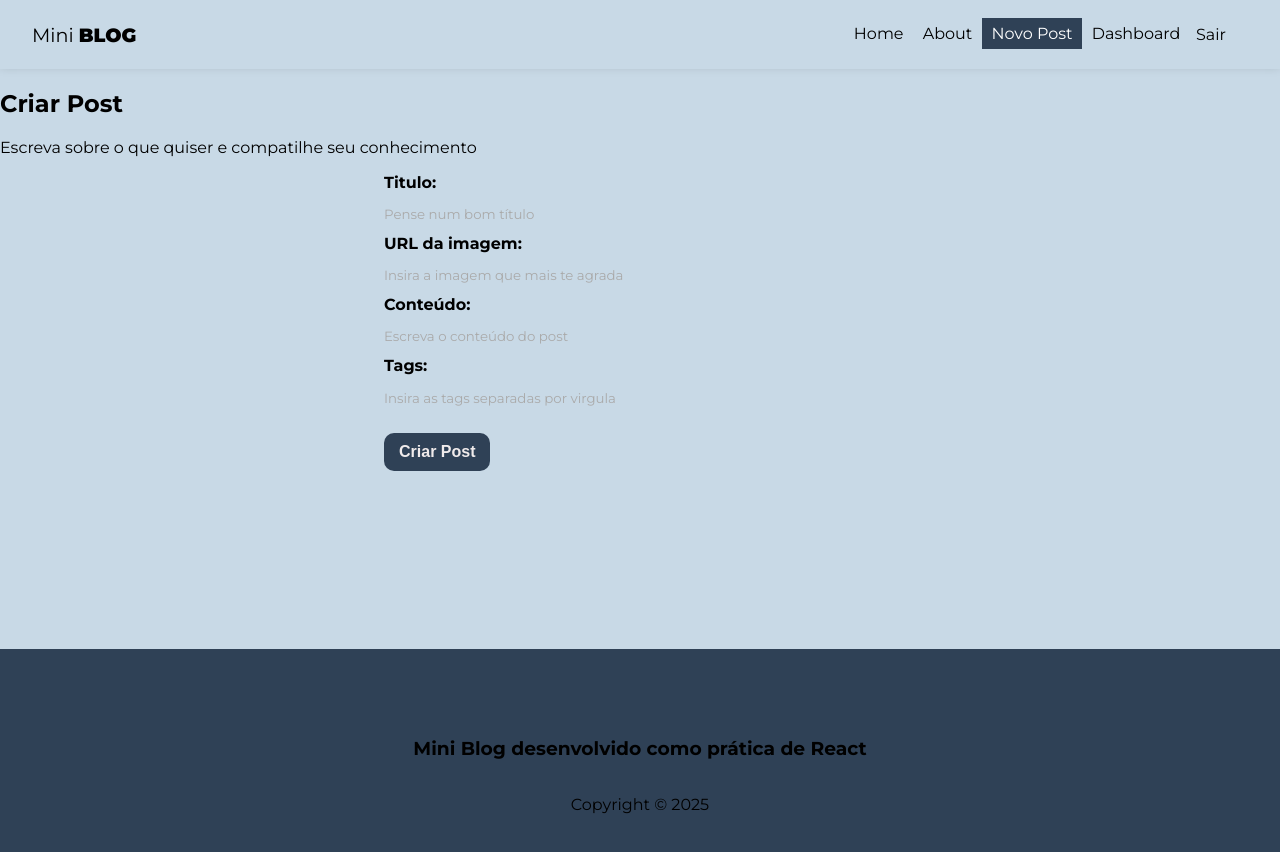
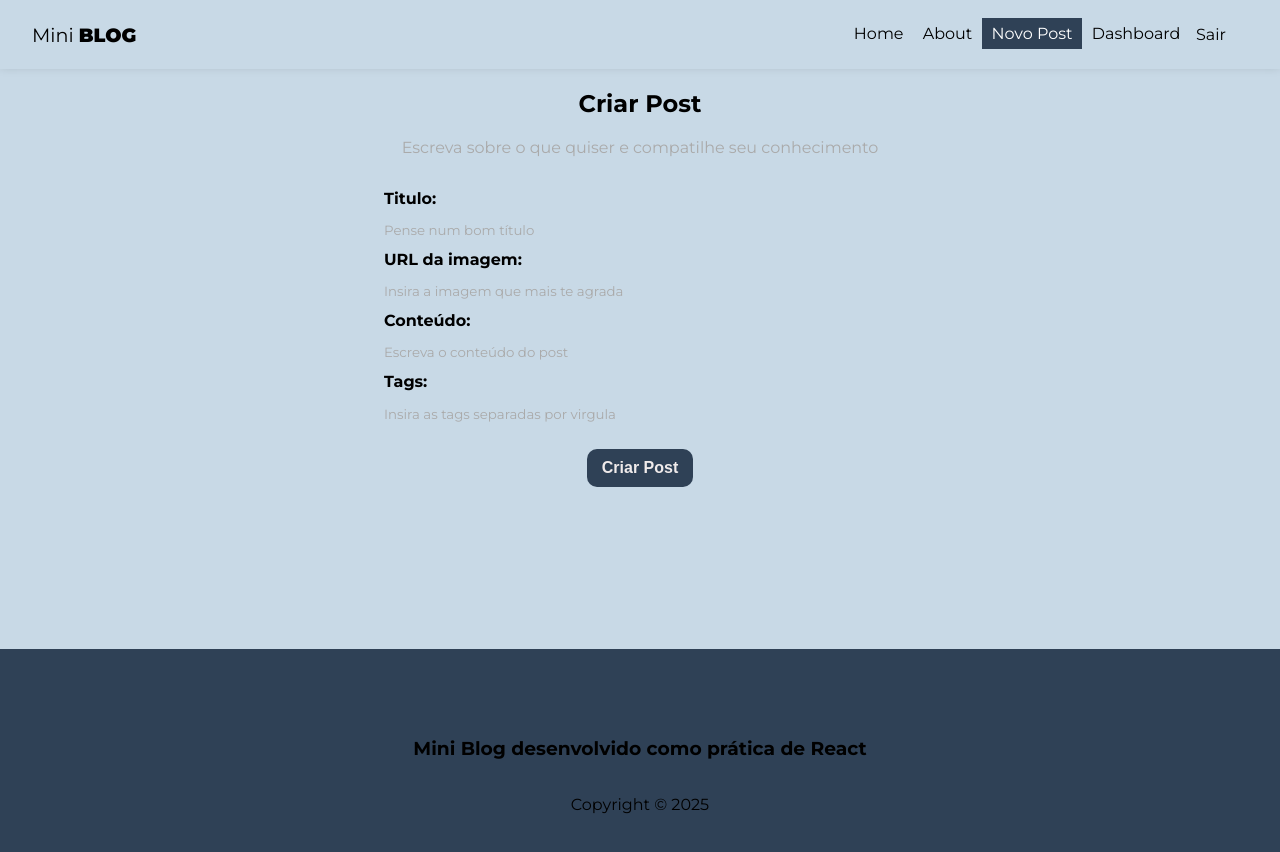
Before and after one commit to Isa-codelab/miniblog, a React (Vite) app: page /posts/create in a window 1280 px wide. Shown: the top 852 px of the page. Built offline with nearby package versions, Linux system fonts and the light colour scheme; no server answers; sample sign-in values are in the browser's storage.

Commit message:
feat: add Search funcionality

```diff
--- a/src/App.jsx
+++ b/src/App.jsx
@@ -11,6 +11,7 @@ import Navbar from './components/Navbar';
 import Home from './pages/Home/Home';
 import About from './pages/About/About';
 import Register from './pages/Register/Register';
+import Search from './pages/Search/Search';
 import Login from './pages/Login/Login';
 import CreatePost from './pages/CreatePost/CreatePost';
 import Dashboard from './pages/DashBoard/DashBoard';
@@ -48,6 +49,7 @@ function App() {
                   <Route path="/register" element={!user ? <Register/> : <Navigate to="/"/>} />
                   <Route path="/posts/create" element={user ? <CreatePost/> : <Navigate to='/login'/>}/>
                   <Route ath="/dashboard" element={user ? <Dashboard/> : <Navigate to='/login'/>}/>
+                  <Route path="/search" element={<Search />} />
                 </Routes>
               </div>
             <Footer/>
--- a/src/components/PostDetails.module.css
+++ b/src/components/PostDetails.module.css
@@ -1,4 +1,4 @@
-.post-detail {
+.post_detail {
     margin-bottom: 2em;
 }
 
--- a/src/pages/CreatePost/CreatePost.module.css
+++ b/src/pages/CreatePost/CreatePost.module.css
@@ -1,12 +1,12 @@
-.create-post{
+.create_post{
     text-align: center;
 }
 
-.create-post h2{
+.create_post h2{
     fonst-size: 2.2rem;
 }
 
-.create-post p{
+.create_post p{
     color: #aaa;
     margin-bottom: 2em;
 }
--- a/src/pages/Home/home.jsx
+++ b/src/pages/Home/home.jsx
@@ -1,16 +1,23 @@
 import { useFetchDocuments } from '../../hooks/useFetchDocument';
 import style from './home.module.css';
 
-import {useNavigate, Link} from 'react-router-dom';
+import { Link, useNavigate} from 'react-router-dom';
+
+import { useState } from 'react';
 
 import PostDetails from '../../components/PostDetails';
 
 const Home = () => {
-  const [query, setQuery] = useState('');
+  const [query, setQuery] = useState("");
   const {documents: posts, loading} = useFetchDocuments('posts');
 
+  const navigate = useNavigate();
   const handleSubmit = (e) => {
     e.preventDefault();
+
+    if (query){
+      return navigate(`/search?q=${query}`);
+    }
   }
   return (
     <div className={style.home}>
--- /dev/null
+++ b/src/pages/Search/Search.jsx
@@ -0,0 +1,30 @@
+import style from './Search.module.css';
+import { Link } from "react-router-dom";
+import PostDetails from "../../components/PostDetails";
+
+import {useFetchDocuments} from "../../hooks/useFetchDocument";
+import {useQuery} from "../../hooks/useQuery";
+const Search = () => {
+    const query = useQuery();
+    const search = query.get('q');
+
+    const {documents: posts} = useFetchDocuments('posts', search);
+  return (
+    <div className={style.search_container}>
+        <h2>Search</h2>
+        <div>
+            {posts && posts.length === 0 && (
+              <div className={style.noposts}>
+                <p>Não foram encontrados posts</p>
+                <Link to='/' className="btn btn-dark">Voltar</Link>
+              </div>
+            )}
+            {posts && posts.map((post)=>(
+                <PostDetails key={post.id} post={post}/>
+            ))}
+        </div>
+    </div>
+  )
+}
+
+export default Search
--- /dev/null
+++ b/src/pages/Search/Search.module.css
@@ -0,0 +1,19 @@
+.search_container {
+    display: flex;
+    flex-direction: column;
+    align-items: center;
+    justify-content: center;
+
+}
+
+.search_container h1{
+    margin-bottom: 1em;
+}
+
+.search_container p{
+    margin-bottom: 30px
+}
+
+.noposts {
+    text-align: center;
+}
```
